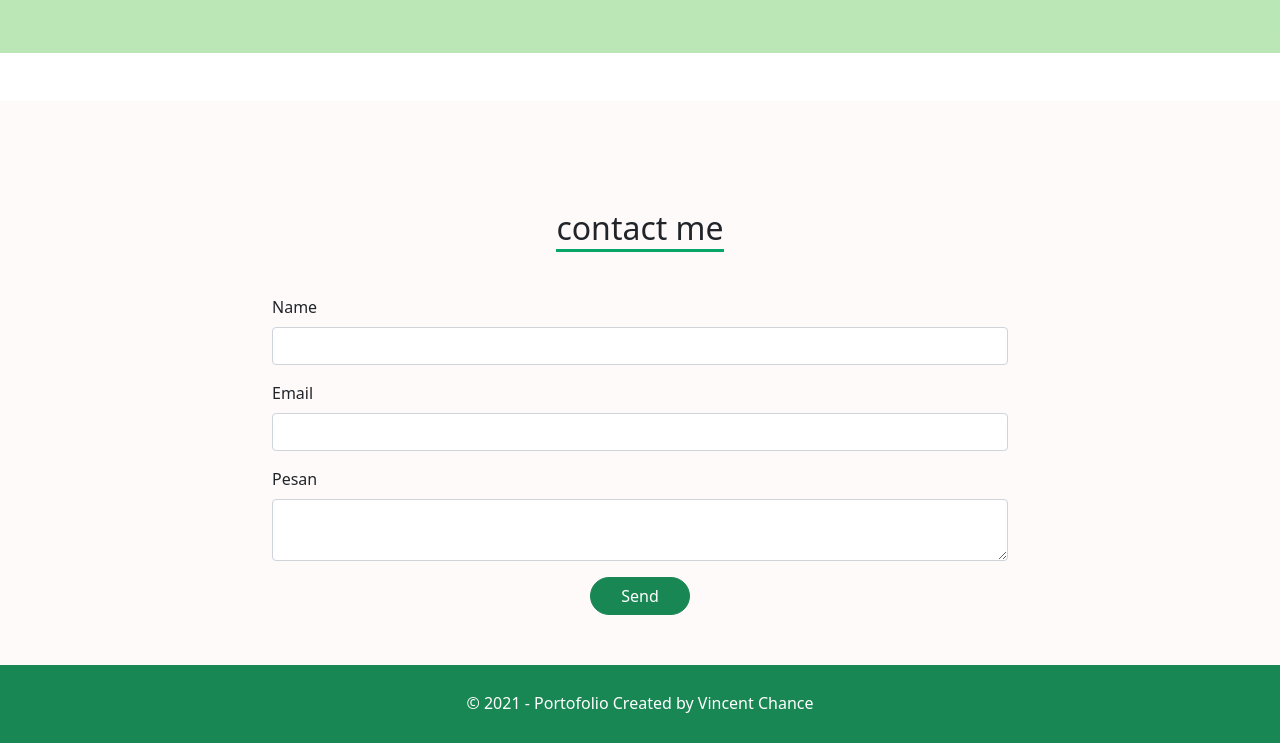
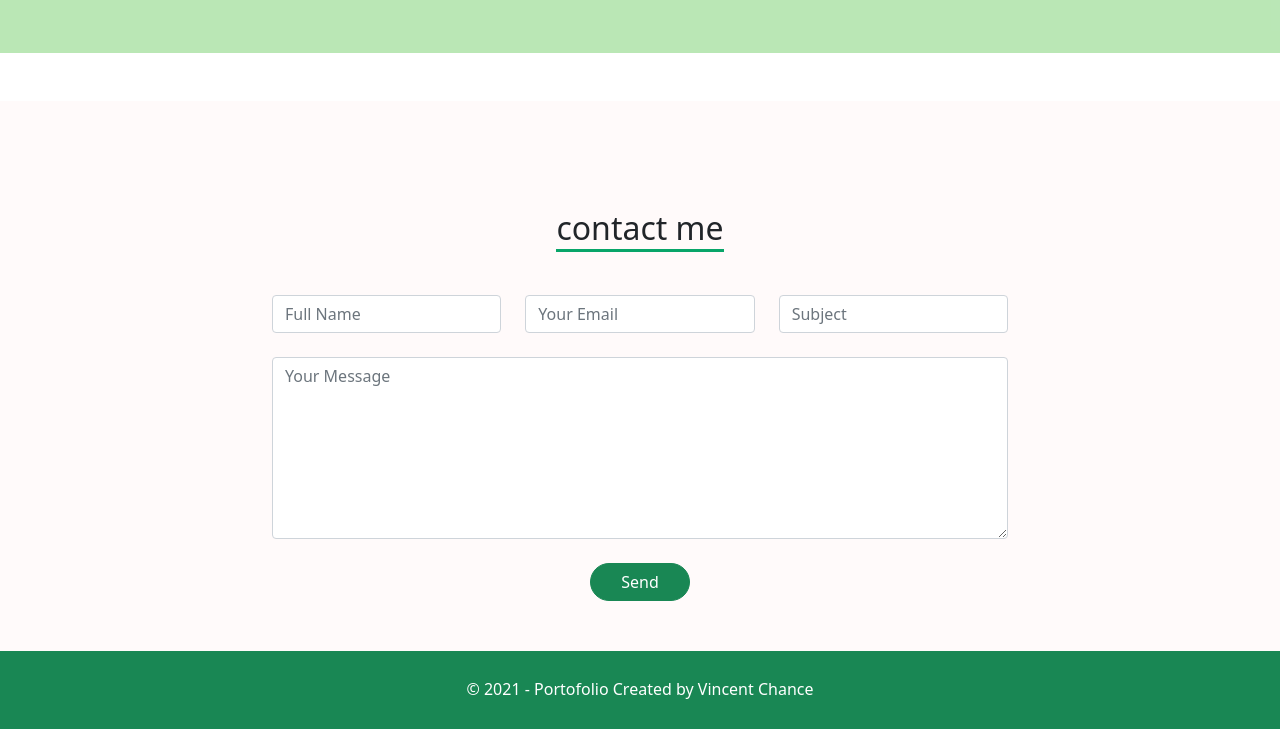
Before and after one commit to vincentchance/vincentchance.github.io, a plain HTML site: page index.html in a window 1280 px wide. Shown: the part 1748-2491 px from the top of the page. Drawn offline with nearby package versions, Linux system fonts and the light colour scheme.

Commit message:
Update index.html
Updating contact

```diff
--- a/index.html
+++ b/index.html
@@ -119,18 +119,19 @@
         <div class="row justify-content-center">
           <div class="col-md-8 mt-5">
             <form>
-              <div class="mb-3">
-                <label for="name" class="form-label">Name</label>
-                <input type="name" class="form-control" id="name" aria-describedby="name" />
-              </div>
-              <div class="mb-3">
-                <label for="email" class="form-label">Email</label>
-                <input type="email" class="form-control" id="email" aria-describedby="email" />
-              </div>
-              <div class="mb-3">
-                <label for="Pesan" class="form-label">Pesan</label>
-                <textarea class="form-control" id="Pesan" row="3"></textarea>
-              </div>
+              <div class="row">
+                <div class="col-md-4">
+                  <input class="form-control" id="name" placeholder="Full Name" type="text" />
+                </div>
+                <div class="col-md-4">
+                  <input class="form-control" id="email" placeholder="Your Email" type="email" />
+                </div>
+                <div class="col-md-4">
+                  <input class="form-control" id="subject" placeholder="Subject" type="text" />
+                </div>
+                <div class="col-md-12 mt-4 mb-4">
+                  <textarea class="form-control" id="message" rows="7" placeholder="Your Message"></textarea>
+                </div>
               <button type="submit" id="btn" class="btn btn-success rounded-pill">Send</button>
             </form>
           </div>
```
